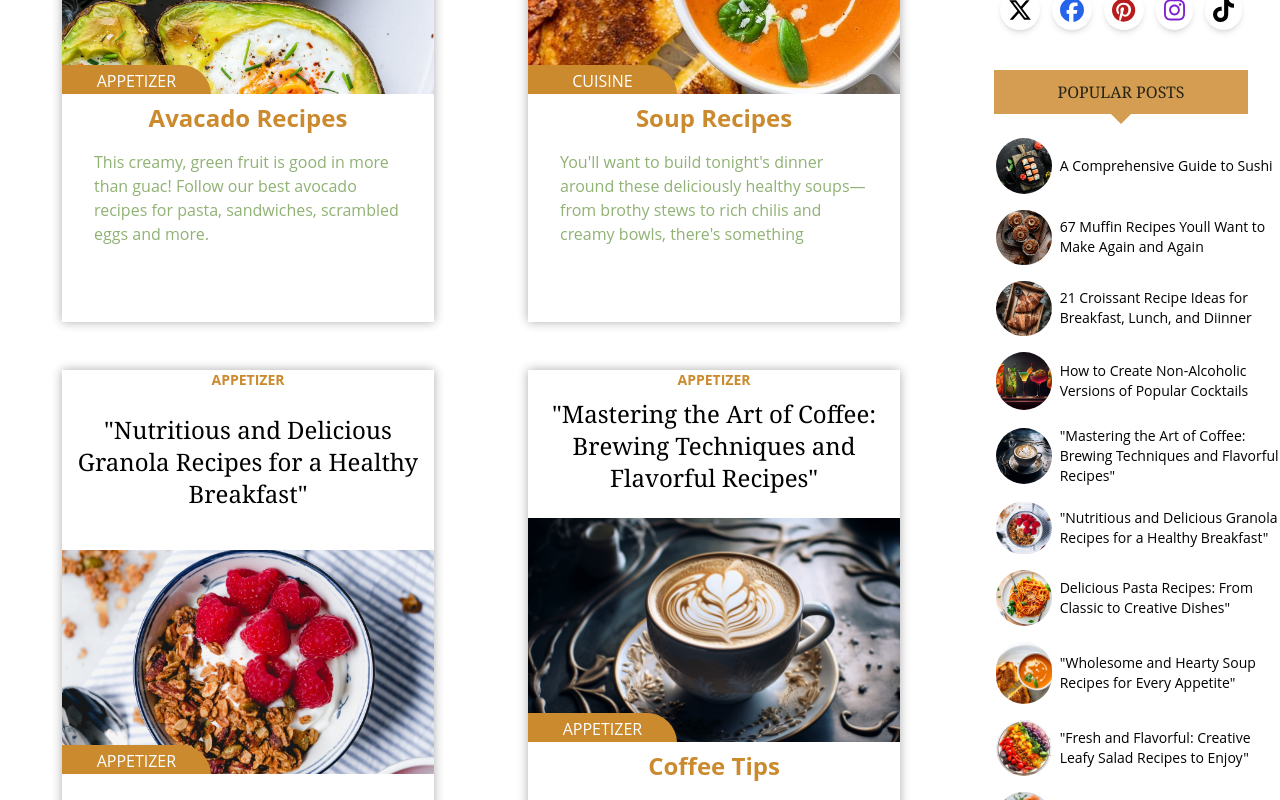
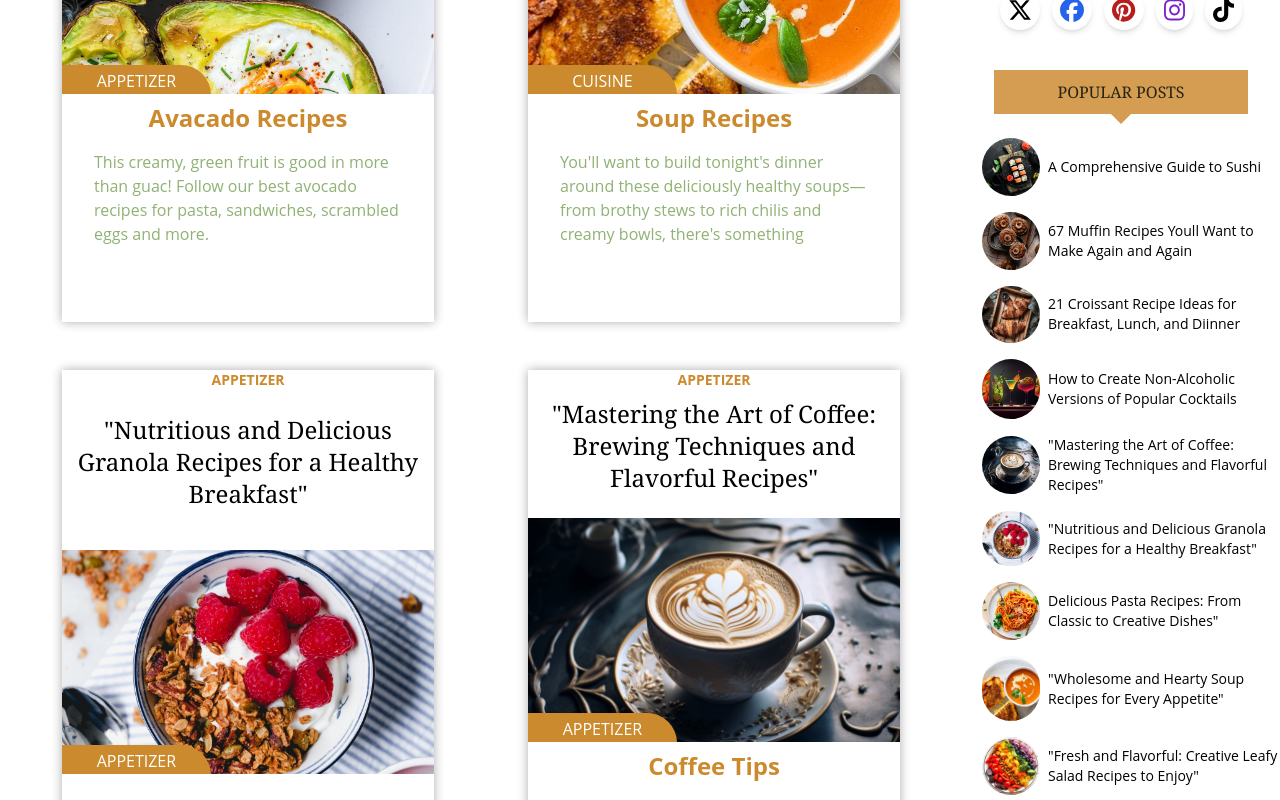
Before and after one commit to maham719/blog, a Next.js app: page / in a window 1280 px wide. Shown: the part 1760-2560 px from the top of the page. Built offline with nearby package versions, Linux system fonts and the light colour scheme.

Commit message:
Update Sidebar.tsx

```diff
--- a/src/app/components/Sidebar.tsx
+++ b/src/app/components/Sidebar.tsx
@@ -48,7 +48,7 @@ export default function Sidebar() {
                     <div className="triangle"></div>
                 </div>
 
-               <div className=" sidebar-list flex flex-col items-center justify-center gap-4 w-full -mr-9 px-4 text-sm">
+               <div className=" sidebar-list flex flex-col items-center justify-center gap-4 w-full  pl-5 text-sm">
                 <div className=" list flex  items-center justify-center gap-2 w-full">
 
                     <div className="w-1/5"><img src="images/sushiii.jpg" alt="" className=" rounded-full"/></div><div className="w-4/5"><p >A Comprehensive Guide to Sushi</p></div>
```
